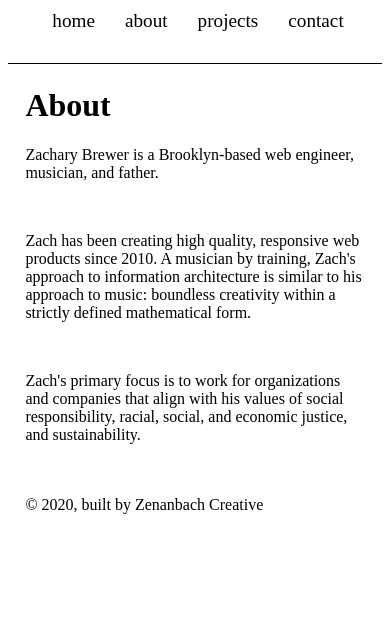
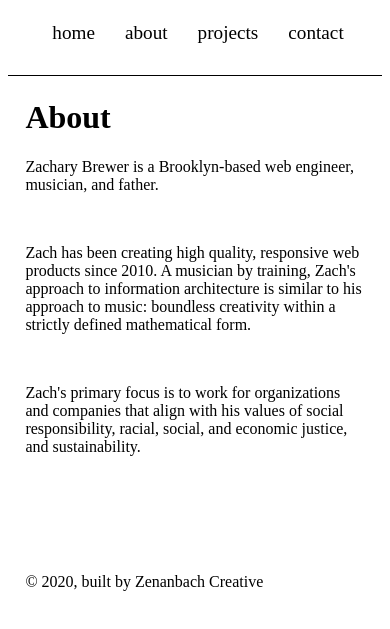
Before and after one commit to zenanbach/zenanbach, a Gatsby site: page /about in a window 390 px wide. Shown: the part 125-754 px from the top of the page. Built offline with nearby package versions, Linux system fonts and the light colour scheme; Gatsby itself is replaced by a stand-in of ours.

Commit message:
Add megin to header nav and footer top

```diff
--- a/src/components/header.module.scss
+++ b/src/components/header.module.scss
@@ -36,6 +36,7 @@
         @media all and (max-width: 576px) {
           justify-content: space-between;
           padding-left: 0;
+          margin-top: 12px;
         }
         margin-top: 0;
         margin-bottom: 0;
--- a/src/components/layout.js
+++ b/src/components/layout.js
@@ -42,7 +42,7 @@ const Layout = ({ children }) => (
           }}
         >
           <main>{children}</main>
-          <footer>
+          <footer style={{ marginTop: `65px` }}>
             © {new Date().getFullYear()}, built by Zenanbach Creative
           </footer>
         </div>
```
